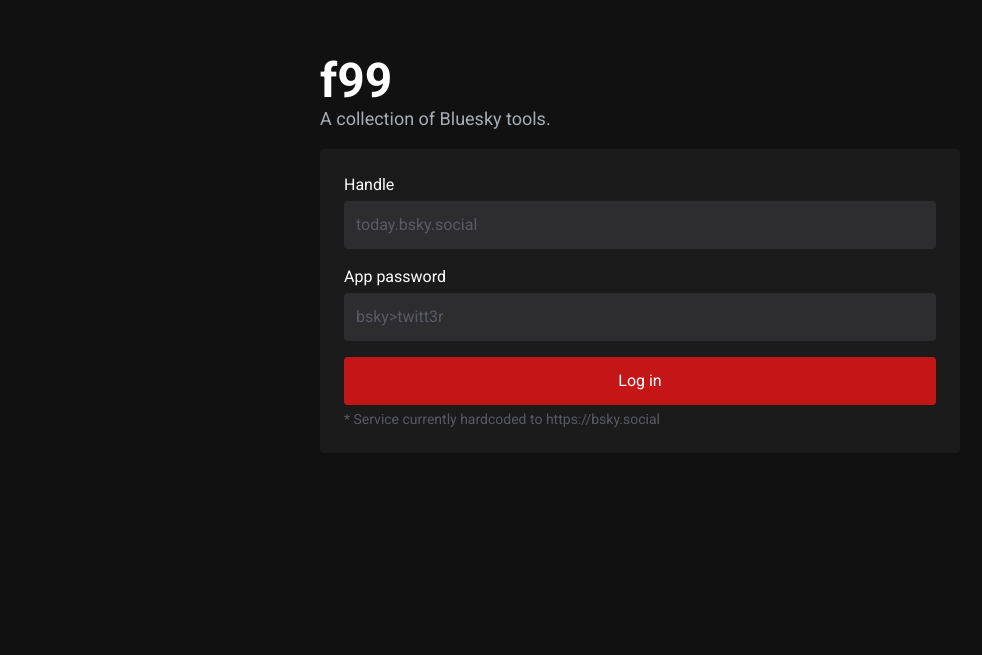
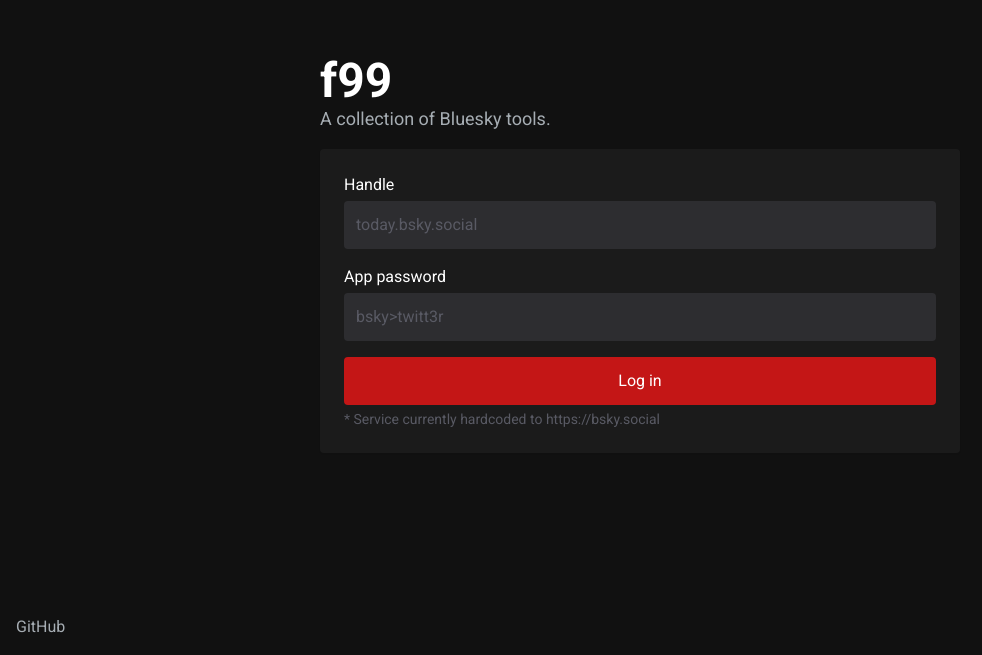
Before and after one commit to f99-blue/website, a Next.js app: page / in a window 1280 px wide. Shown: the part 145-800 px from the top of the page, without its empty margins (0-982 px from the left). Built offline with nearby package versions, Linux system fonts and the light colour scheme.

Commit message:
feat: add github link

```diff
--- a/src/app/layout.tsx
+++ b/src/app/layout.tsx
@@ -25,6 +25,16 @@
       <body className={font.className}>
         {children}
         <Toaster position="bottom-right" />
+
+        <div className="fixed bottom-0 left-0 ml-4 mb-4 text-gray-300">
+          <a
+            href="https://github.com/grayliquid/f99-blue"
+            rel="noreferrer"
+            target="_blank"
+          >
+            GitHub
+          </a>
+        </div>
       </body>
     </html>
   );
```
